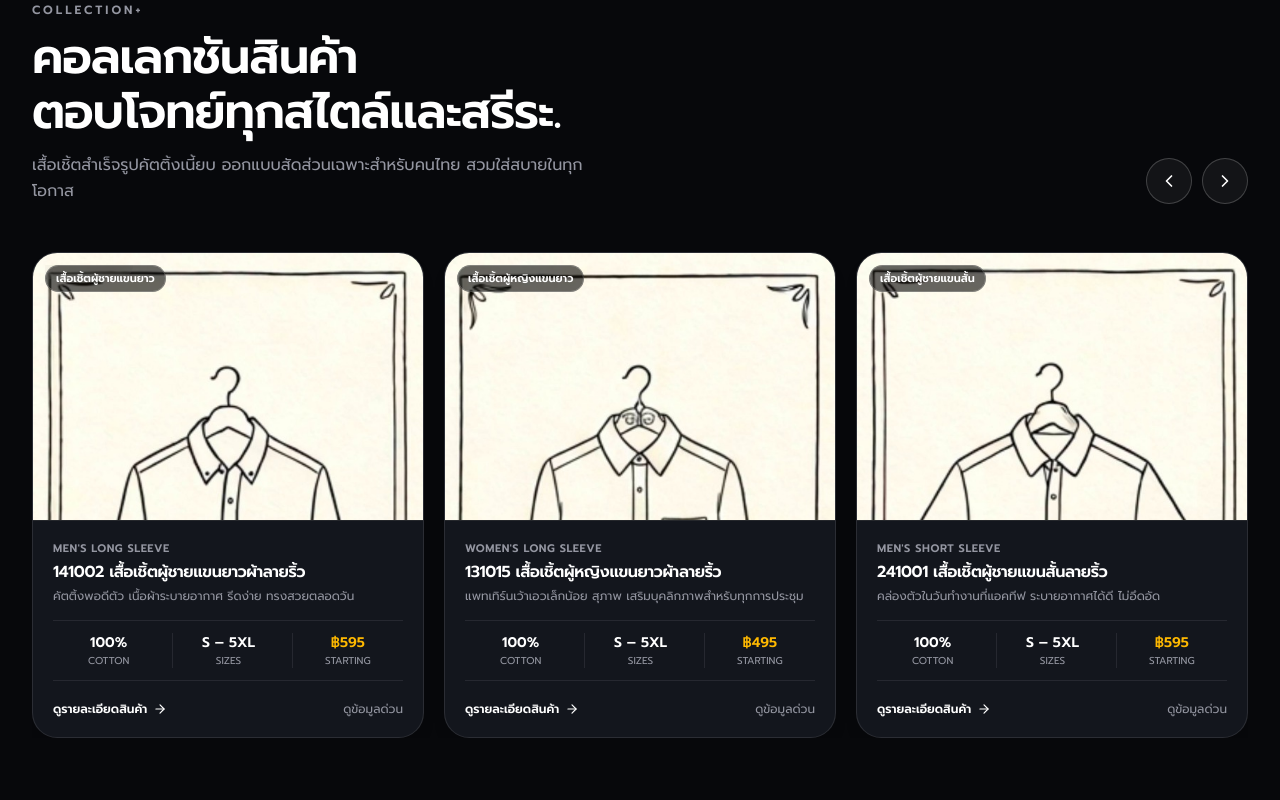
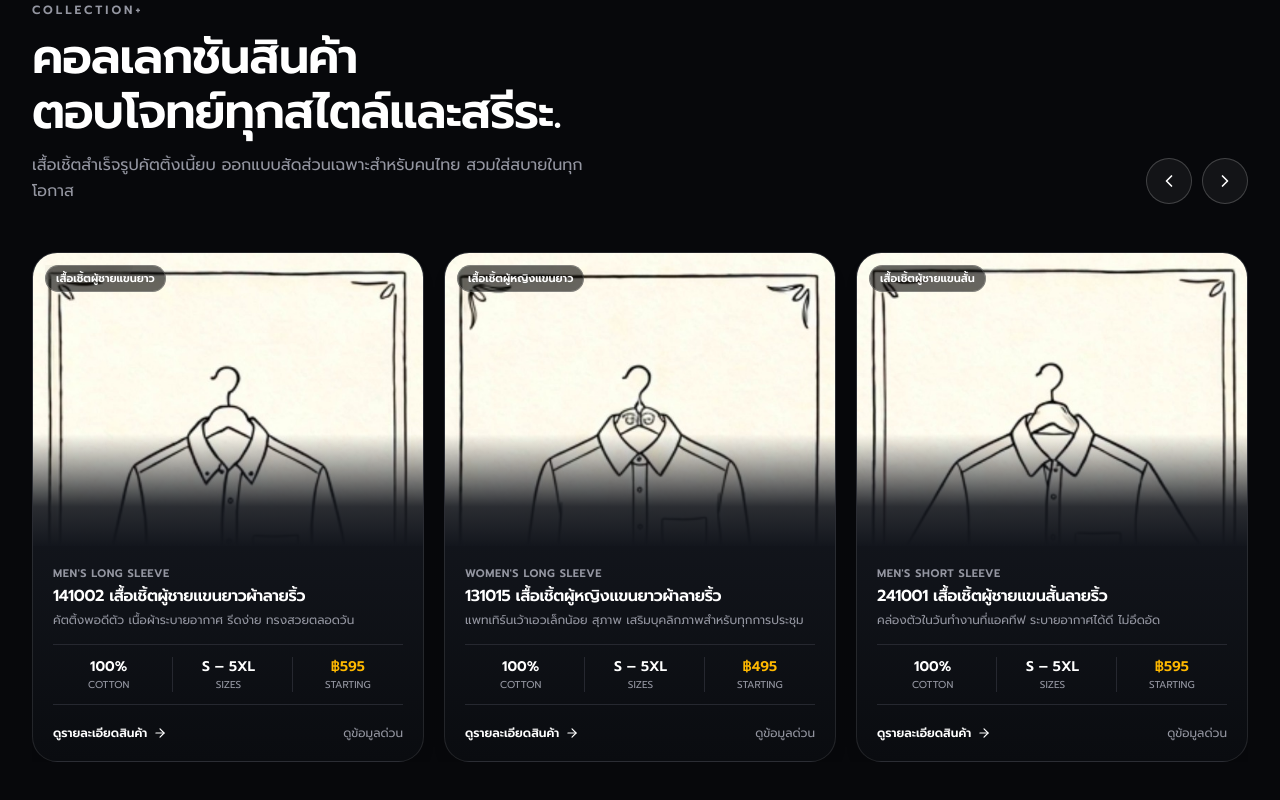
Before and after one commit to papound/highbury_shirt, a Next.js app: page / in a window 1280 px wide. Shown: the part 1474-2274 px from the top of the page. Built offline with nearby package versions, Linux system fonts and the light colour scheme; no server answers; the database is empty; a small style sheet from the web is missing; a web font is replaced by a local one.

Commit message:
feat(storefront-v3): add smooth gradient dissolve on carousel product cards

```diff
--- a/components/storefront/v3/carousel-showcase.tsx
+++ b/components/storefront/v3/carousel-showcase.tsx
@@ -213,12 +213,12 @@ export default function CarouselShowcase({
                   <div
                     className={`flex flex-col h-full rounded-2xl border overflow-hidden transition-all duration-300 hover:-translate-y-1 hover:shadow-2xl ${
                       isLight
-                        ? "bg-white border-[#E2E8F0] shadow-xs"
-                        : "bg-[#13161D] border-white/10 shadow-lg"
+                        ? "bg-gradient-to-b from-white via-white to-[#F8FAFC] border-[#E2E8F0] shadow-xs"
+                        : "bg-gradient-to-b from-[#13161D] via-[#13161D] to-[#0A0C10] border-white/10 shadow-lg"
                     }`}
                   >
-                    {/* Model Photo Container */}
-                    <div className="relative aspect-[16/11] bg-[#0E1015] overflow-hidden border-b border-inherit">
+                    {/* Model Photo Container with Quantum Gradient Dissolve */}
+                    <div className="relative aspect-[4/3] bg-[#0E1015] overflow-hidden">
                       <Image
                         src={primaryImg}
                         alt={p.nameTh || p.name}
@@ -226,8 +226,18 @@ export default function CarouselShowcase({
                         sizes="(max-width: 640px) 90vw, (max-width: 1024px) 50vw, 33vw"
                         className="object-cover object-top"
                       />
+
+                      {/* Smooth Gradient Dissolve Layer (Matches Standards/Hero Dissolve) */}
+                      <div
+                        className={`absolute inset-x-0 bottom-0 h-28 pointer-events-none transition-colors duration-300 bg-gradient-to-t ${
+                          isLight
+                            ? "from-white via-white/90 via-35% to-transparent"
+                            : "from-[#13161D] via-[#13161D]/90 via-35% to-transparent"
+                        }`}
+                      />
+
                       {/* Frosted Category Badge */}
-                      <div className="absolute top-3 left-3 pointer-events-none">
+                      <div className="absolute top-3 left-3 pointer-events-none z-10">
                         <span
                           className="px-2.5 py-1 rounded-full text-[11px] font-semibold"
                           style={{
```
